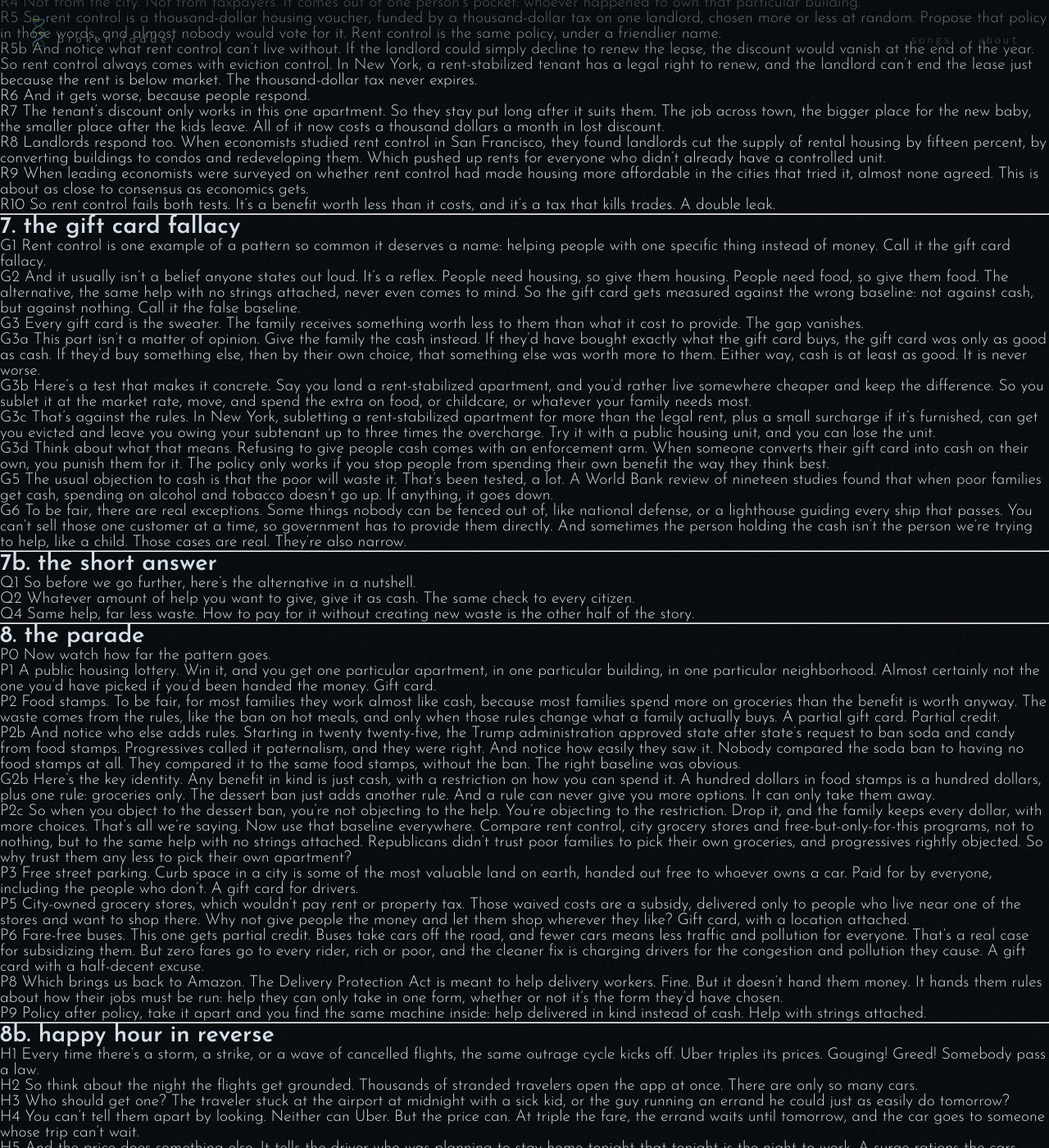
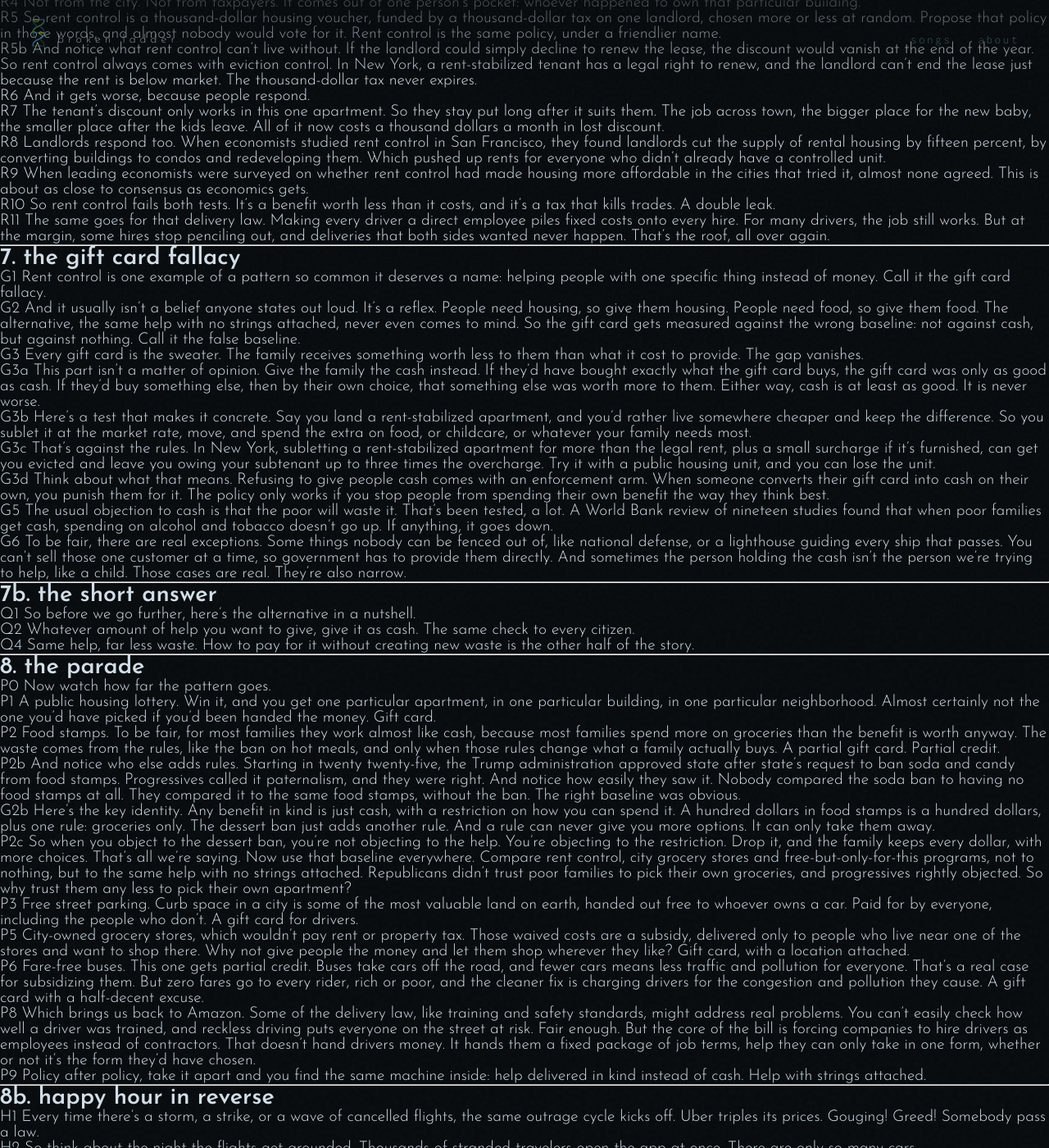
Before and after one commit to ClayShentrup/brokenladder, a Jekyll site: the page built from safety-net-vs-socialism/script.md, in a window 1280 px wide and 1400 px high, scrolled down 1675 px. Shown: the whole window at 82% size. Built offline with Jekyll 4.4.1, drawn with Linux system fonts in a browser that asks for light colours; our own code applies the rules of GitHub Pages for plain Markdown files.

Commit message:
economic illiteracy: grant training/safety may fix real problems; direct-employment mandate as gift card and as a blocked-trade cost
Co-Authored-By: Claude Opus 5.5 <noreply@anthropic.com>
Claude-Session: https://claude.ai/code/session_01BsiGF9St2tiTePmyBZgNDi

```diff
--- a/safety-net-vs-socialism/script.md
+++ b/safety-net-vs-socialism/script.md
@@ -124,6 +124,8 @@ R9 When leading economists were surveyed on whether rent control had made housin
 
 R10 So rent control fails both tests. It's a benefit worth less than it costs, and it's a tax that kills trades. A double leak.
 
+R11 The same goes for that delivery law. Making every driver a direct employee piles fixed costs onto every hire. For many drivers, the job still works. But at the margin, some hires stop penciling out, and deliveries that both sides wanted never happen. That's the roof, all over again.
+
 ---
 
 ## 7. the gift card fallacy
@@ -178,7 +180,7 @@ P5 City-owned grocery stores, which wouldn't pay rent or property tax. Those wai
 
 P6 Fare-free buses. This one gets partial credit. Buses take cars off the road, and fewer cars means less traffic and pollution for everyone. That's a real case for subsidizing them. But zero fares go to every rider, rich or poor, and the cleaner fix is charging drivers for the congestion and pollution they cause. A gift card with a half-decent excuse.
 
-P8 Which brings us back to Amazon. The Delivery Protection Act is meant to help delivery workers. Fine. But it doesn't hand them money. It hands them rules about how their jobs must be run: help they can only take in one form, whether or not it's the form they'd have chosen.
+P8 Which brings us back to Amazon. Some of the delivery law, like training and safety standards, might address real problems. You can't easily check how well a driver was trained, and reckless driving puts everyone on the street at risk. Fair enough. But the core of the bill is forcing companies to hire drivers as employees instead of contractors. That doesn't hand drivers money. It hands them a fixed package of job terms, help they can only take in one form, whether or not it's the form they'd have chosen.
 
 P9 Policy after policy, take it apart and you find the same machine inside: help delivered in kind instead of cash. Help with strings attached.
 
```
Also changed, not shown: safety-net-vs-socialism/src/_mid.js (+8 -2 lines), safety-net-vs-socialism/src/main.js (+8 -2 lines), safety-net-vs-socialism/src/script.json (+7 -2 lines), safety-net-vs-socialism/narration/manifest.json, safety-net-vs-socialism/narration/raw/manifest.json, 4 other files.
